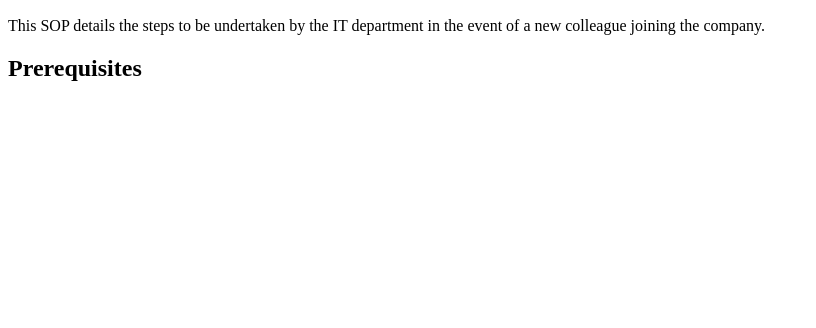
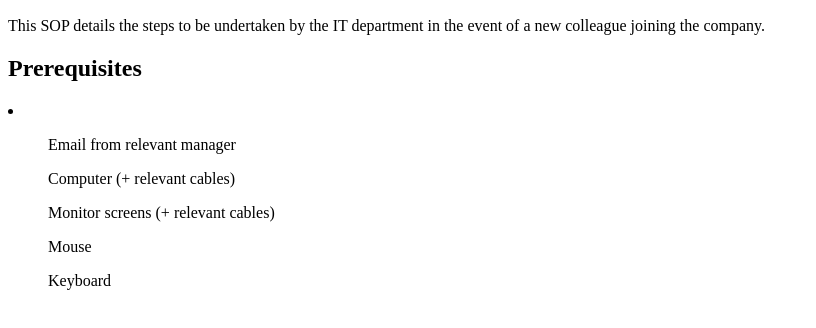
Before and after one commit to liammtech/odin-sop, a plain HTML site: page procedures/onboarding.html in a window 1280 px wide. Shown: the part 434-762 px from the top of the page, without its empty margins (0-816 px from the left). Drawn offline with Linux system fonts and the light colour scheme.

Commit message:
Add prerequisites lists, as a sub-in for 'Ingredients'

```diff
--- a/procedures/onboarding.html
+++ b/procedures/onboarding.html
@@ -11,4 +11,11 @@
     <h2>Preface</h2>
     <p>This SOP details the steps to be undertaken by the IT department in the event of a new colleague joining the company.</p>
     <h2>Prerequisites</h2>
+    <li>
+        <ul>Email from relevant manager</ul>
+        <ul>Computer (+ relevant cables)</ul>
+        <ul>Monitor screens (+ relevant cables)</ul>
+        <ul>Mouse</ul>
+        <ul>Keyboard</ul>
+    </li>
 </html>
```
Also changed, not shown: procedures/offboarding.html (+4 -0 lines).
